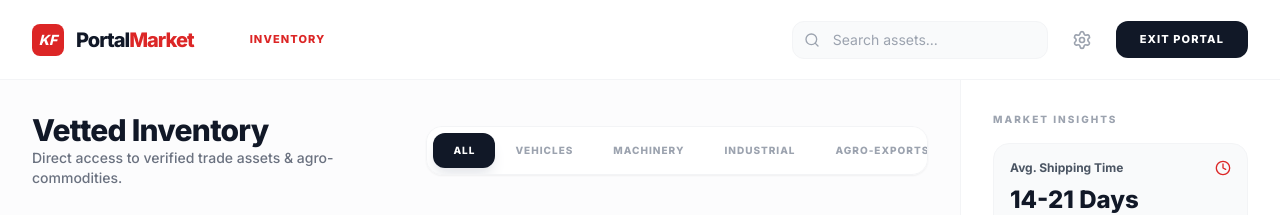
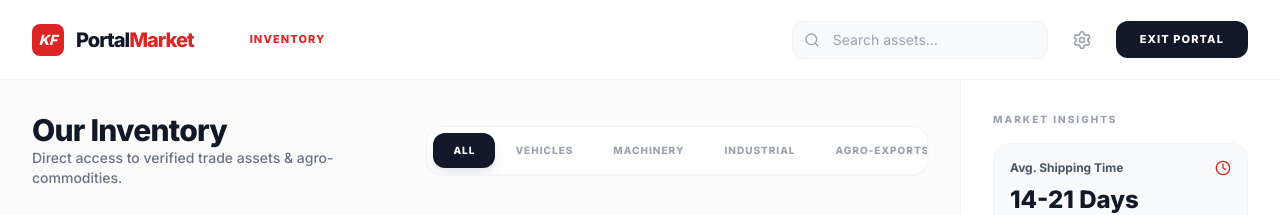
Before and after one commit to igariga1/kommtflix-web, a React (Vite) app: page / in a window 1280 px wide. Both pictures are taken after a click on the button "MARKETPLACE". Shown: the top 215 px of the page. Built offline with nearby package versions, Linux system fonts and the light colour scheme.

Commit message:
Change header text from 'Vetted Inventory' to 'Our Inventory'

```diff
--- a/components/MarketplacePortal.tsx
+++ b/components/MarketplacePortal.tsx
@@ -175,7 +175,7 @@
           <div className="max-w-7xl mx-auto">
             <div className="flex flex-col md:flex-row md:items-center justify-between gap-6 mb-8">
               <div>
-                <h1 className="text-3xl font-black text-gray-900 tracking-tight">Vetted Inventory</h1>
+                <h1 className="text-3xl font-black text-gray-900 tracking-tight">Our Inventory</h1>
                 <p className="text-gray-500 text-sm font-medium">Direct access to verified trade assets & agro-commodities.</p>
               </div>
 
```
